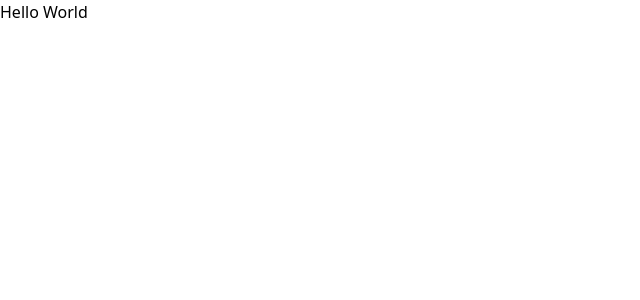
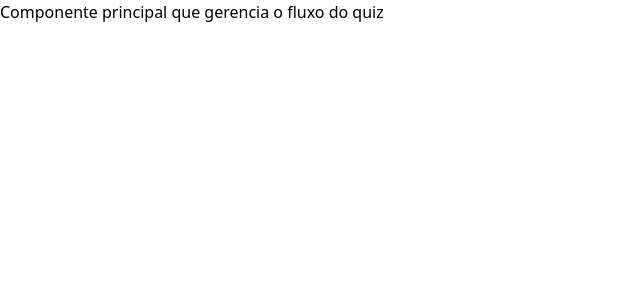
Before and after one commit to Impacto-DemoDay/quiz-impacto, a React (Vite) app: page / in a window 1280 px wide. Shown: the top 300 px of the page, without its empty margins (0-640 px from the left). Built offline with nearby package versions, Linux system fonts and the light colour scheme.

Commit message:
Estrutura inicial de pastas e arquivos

```diff
--- a/index.html
+++ b/index.html
@@ -3,6 +3,7 @@
   <head>
     <meta charset="UTF-8" />
     <meta name="viewport" content="width=device-width, initial-scale=1.0" />
+    <link rel="shortcut icon" href="./public/bridge-logo.svg" type="image/x-icon">
     <title>Quiz Impacto</title>
   </head>
   <body>
--- /dev/null
+++ b/src/pages/Question/Question.tsx
@@ -0,0 +1,5 @@
+export function Question() {
+    return(
+        <h1>Componente para exibir cada pergunta e suas opções</h1>
+    )
+}
--- a/src/pages/Quiz/Quiz.tsx
+++ b/src/pages/Quiz/Quiz.tsx
@@ -1,5 +1,5 @@
 export function Quiz() {
     return(
-        <h1>Hello World</h1>
+        <h1>Componente principal que gerencia o fluxo do quiz</h1>
     )
 }
--- /dev/null
+++ b/src/pages/Result/Result.tsx
@@ -0,0 +1,5 @@
+export function Quiz() {
+    return(
+        <h1>Componente para exibir o resultado final do quiz</h1>
+    )
+}
```
Also changed, not shown: public/bridge-logo.svg (added).
